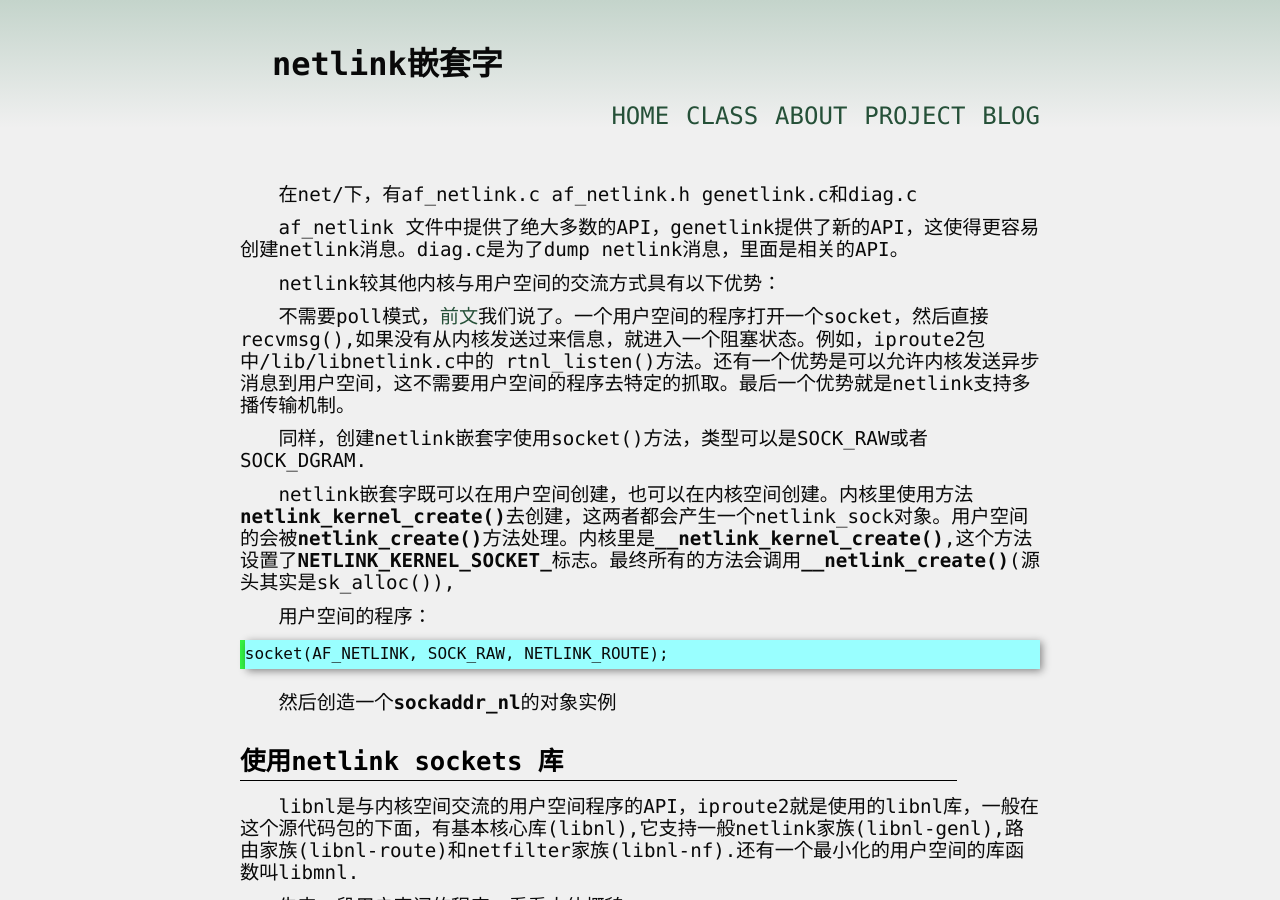
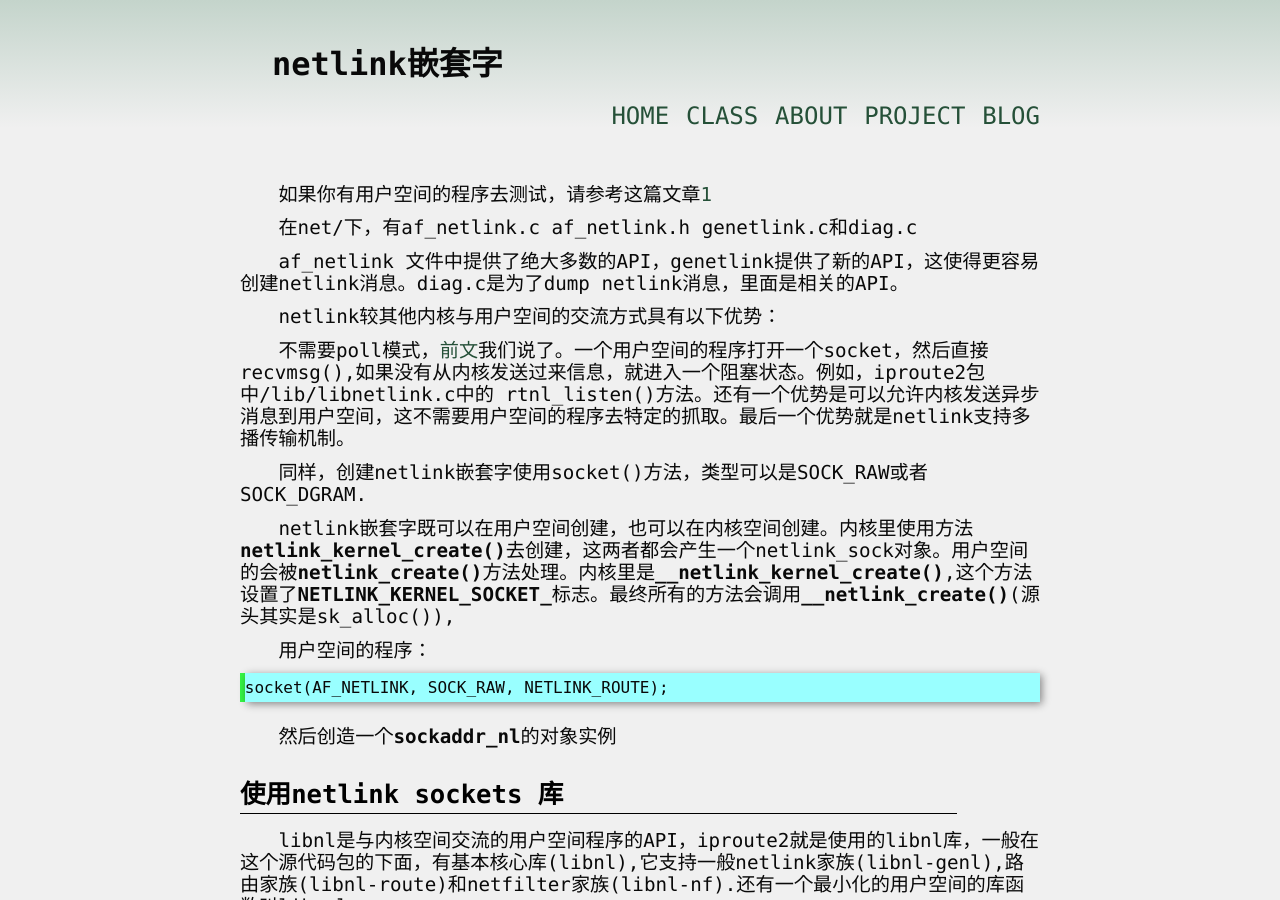
Before and after one commit to yuzibo/yuzibo.github.io, a Jekyll site: the page built from _posts/2017-05-03-netlink_socket.md, in a window 1280 px wide and 900 px high. Built offline with Jekyll 4.4.1, drawn with Linux system fonts in a browser that asks for light colours; comment, search, counter and statistics services are not loaded.

Commit message:
add a price of information

```diff
--- a/_posts/2017-05-03-netlink_socket.md
+++ b/_posts/2017-05-03-netlink_socket.md
@@ -3,6 +3,8 @@ title: "netlink嵌套字"
 category: network
 layout: article
 ---
+
+如果你有用户空间的程序去测试，请参考这篇文章[1](https://home.regit.org/netfilter-en/nftables-quick-howto/)
 
 在net/下，有af_netlink.c af_netlink.h genetlink.c和diag.c
 
```
